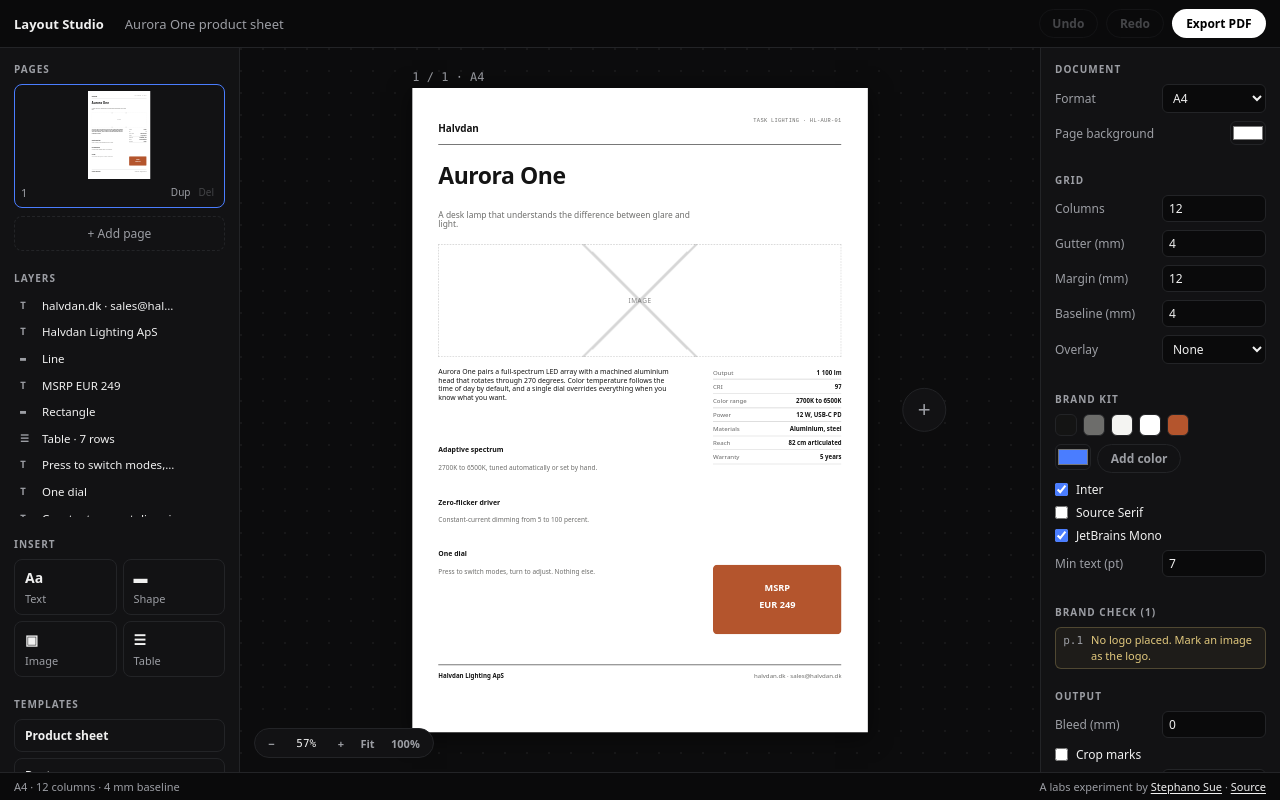
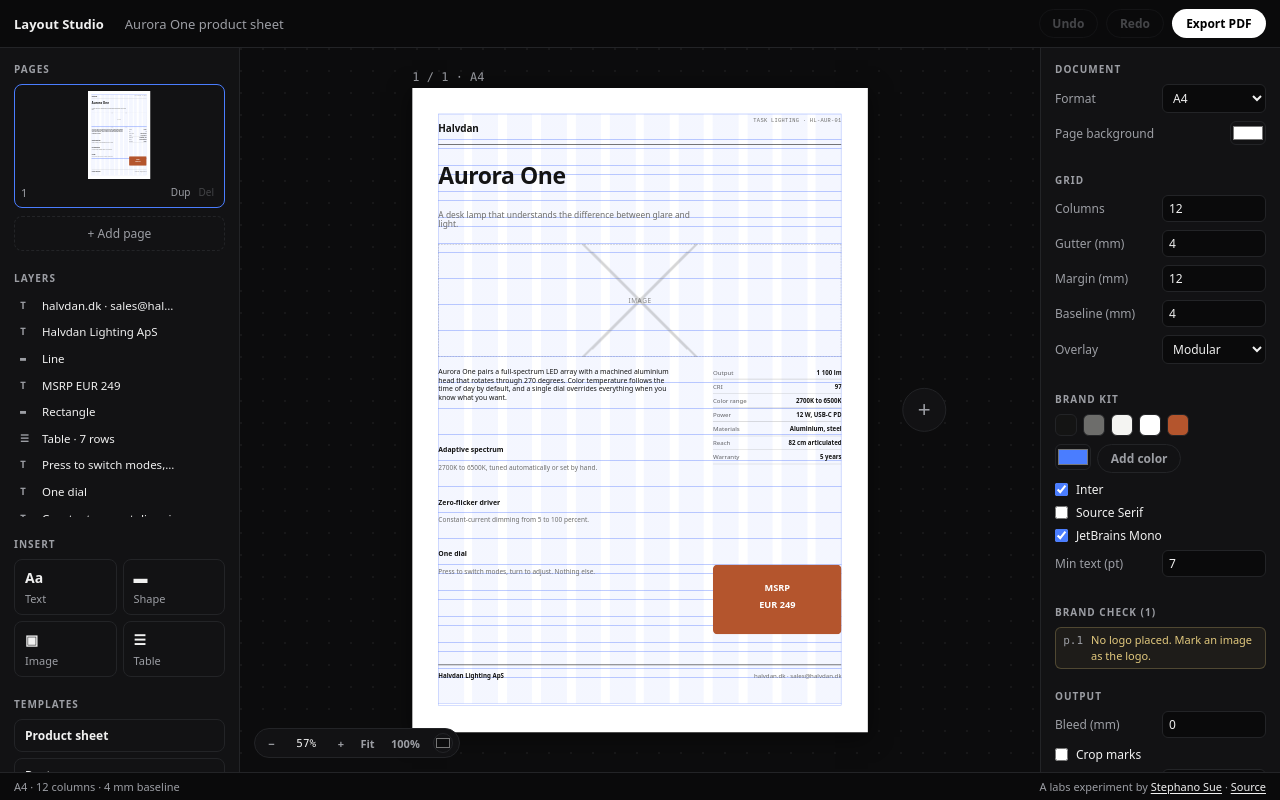
Before and after one commit to ql1max/layout-studio, a React (Vite) app: page / in a window 1280 px wide. Built offline with nearby package versions, Linux system fonts and the light colour scheme.

Commit message:
feat: workspace color, on-canvas bleed and crop mark overlays, grids on by default

```diff
--- a/src/Canvas.tsx
+++ b/src/Canvas.tsx
@@ -385,6 +385,21 @@
 
 type Transform = { x: number; y: number; scale: number };
 
+function canvasMarks(bleed: number): CSSProperties[] {
+  const o = `-${bleed + 5.5}mm`;
+  const t = '-0.125mm';
+  return [
+    { left: o, top: t, width: '4mm', height: '0.25mm' },
+    { right: o, top: t, width: '4mm', height: '0.25mm' },
+    { left: o, bottom: t, width: '4mm', height: '0.25mm' },
+    { right: o, bottom: t, width: '4mm', height: '0.25mm' },
+    { top: o, left: t, width: '0.25mm', height: '4mm' },
+    { top: o, right: t, width: '0.25mm', height: '4mm' },
+    { bottom: o, left: t, width: '0.25mm', height: '4mm' },
+    { bottom: o, right: t, width: '0.25mm', height: '4mm' },
+  ];
+}
+
 type DragState =
   | { type: 'pan'; startX: number; startY: number; origin: Transform }
   | {
@@ -440,6 +455,7 @@
 }) {
   const containerRef = useRef<HTMLDivElement>(null);
   const [transform, setTransform] = useState<Transform>({ x: 60, y: 40, scale: 0.5 });
+  const [canvasBg, setCanvasBg] = useState('#0c0c0d');
   const dragRef = useRef<DragState | null>(null);
   const transformRef = useRef(transform);
   transformRef.current = transform;
@@ -609,6 +625,7 @@
     <div
       ref={containerRef}
       className="canvas"
+      style={{ backgroundColor: canvasBg }}
       onPointerDown={(event) => {
         onSelect(null);
         onEdit(null);
@@ -642,6 +659,16 @@
               {index + 1} / {doc.pages.length} · {format.label}
             </span>
             <PageView doc={doc} page={page} interaction={interaction} />
+            {doc.output.bleedMm > 0 && (
+              <div
+                className="bleed-preview"
+                style={{ inset: `-${doc.output.bleedMm}mm` }}
+              />
+            )}
+            {doc.output.cropMarks &&
+              canvasMarks(doc.output.bleedMm).map((mark, index) => (
+                <span key={index} className="crop-preview" style={mark} />
+              ))}
           </div>
         ))}
 
@@ -687,6 +714,13 @@
         >
           100%
         </button>
+        <input
+          type="color"
+          value={canvasBg}
+          onChange={(event) => setCanvasBg(event.target.value)}
+          title="Workspace color"
+          aria-label="Workspace color"
+        />
       </div>
     </div>
   );
--- a/src/index.css
+++ b/src/index.css
@@ -634,6 +634,29 @@
   color: var(--ui-text);
 }
 
+.canvas__zoom input[type='color'] {
+  width: 1.25rem;
+  height: 1.25rem;
+  padding: 0;
+  border: 1px solid var(--ui-line);
+  border-radius: 50%;
+  background: transparent;
+  cursor: pointer;
+  margin-left: 0.25rem;
+}
+
+.bleed-preview {
+  position: absolute;
+  pointer-events: none;
+  border: 0.25mm dashed rgba(255, 96, 96, 0.75);
+}
+
+.crop-preview {
+  position: absolute;
+  pointer-events: none;
+  background: rgba(200, 205, 210, 0.9);
+}
+
 .canvas__zoom span {
   font-family: var(--ui-mono);
   font-size: 0.6875rem;
--- a/src/model.ts
+++ b/src/model.ts
@@ -366,7 +366,7 @@
     name: 'Aurora One product sheet',
     format: 'a4',
     grid: { ...defaultGrid },
-    overlay: 'none',
+    overlay: 'modular',
     brand: { ...defaultBrand, colors: [...defaultBrand.colors] },
     output: { ...defaultOutput },
     pages: [{ id: newId(), background: '#ffffff', items }],
@@ -416,7 +416,7 @@
     name: 'Studio poster',
     format: 'a4',
     grid: { ...defaultGrid },
-    overlay: 'none',
+    overlay: 'modular',
     brand: { ...defaultBrand, colors: [...defaultBrand.colors] },
     output: { ...defaultOutput },
     pages: [{ id: newId(), background: '#f4f4f2', items }],
@@ -428,7 +428,7 @@
     name: 'Untitled document',
     format: 'a4',
     grid: { ...defaultGrid },
-    overlay: 'columns',
+    overlay: 'modular',
     brand: { ...defaultBrand, colors: [...defaultBrand.colors] },
     output: { ...defaultOutput },
     pages: [{ id: newId(), background: '#ffffff', items: [] }],
```
